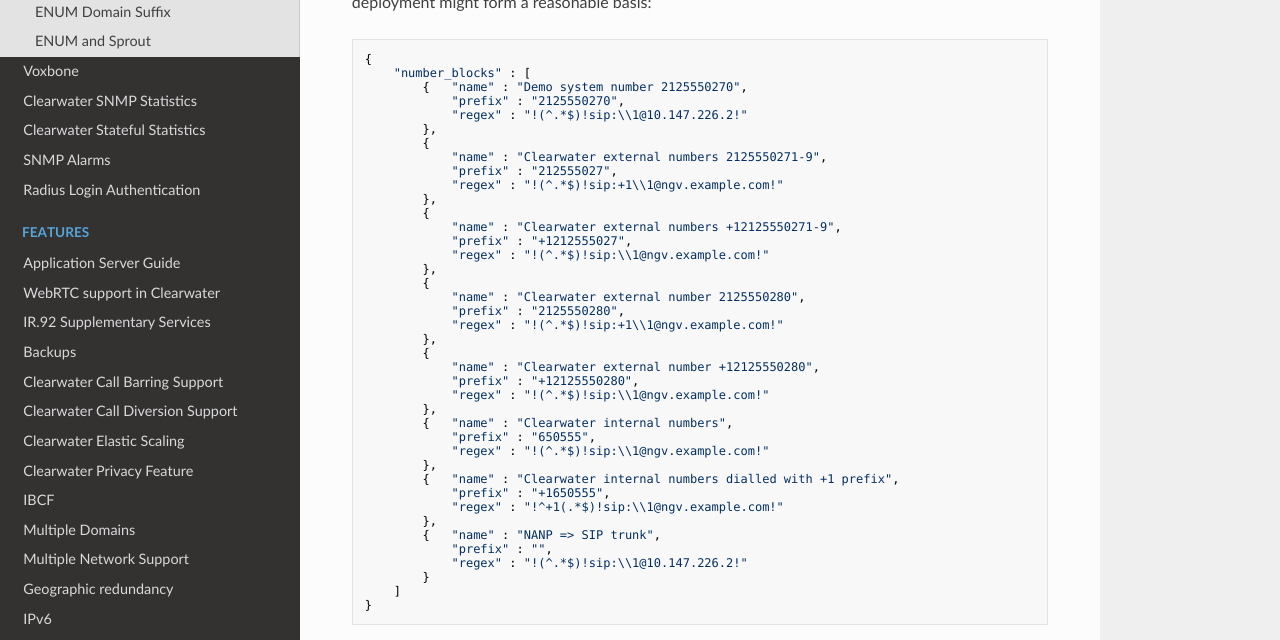
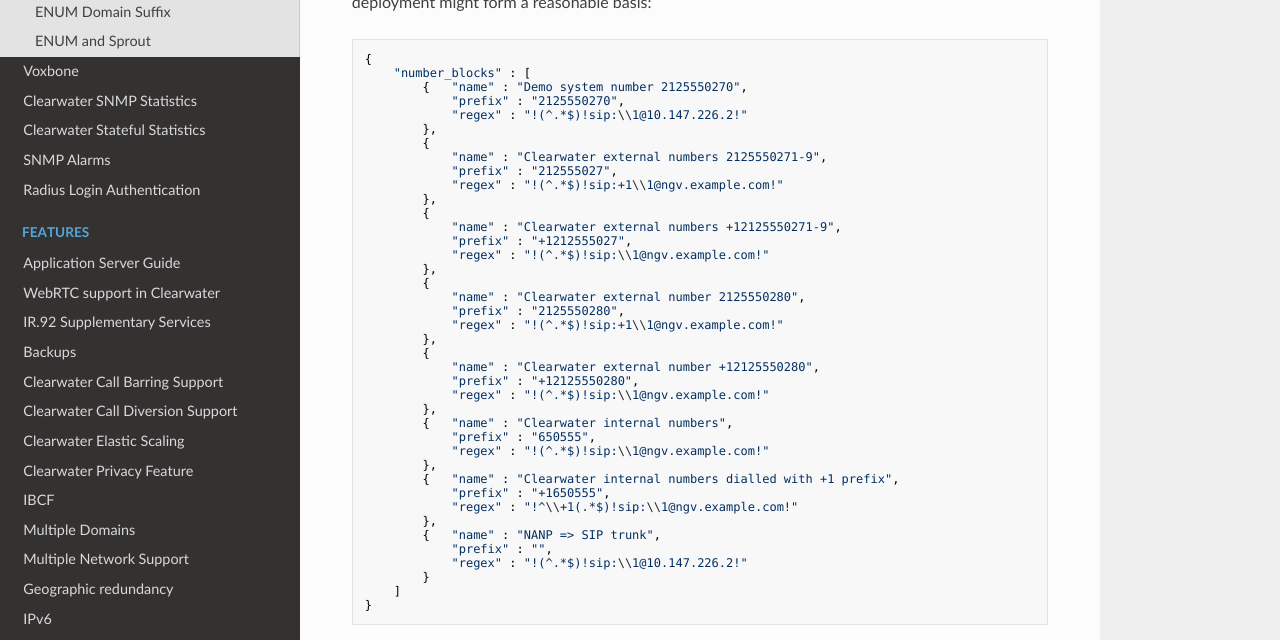
Before and after one commit to Metaswitch/clearwater-readthedocs, an MkDocs documentation site: the page built from docs/ENUM.md, in a window 1280 px wide and 900 px high, scrolled down 1265 px. Shown: the part 152-792 px from the top of the window. Built offline with MkDocs 1.6.1, drawn with Linux system fonts in a browser that asks for light colours; nearby versions of some CDN libraries; old or Windows-style settings are respelled for this version of MkDocs.

Commit message:
escape internal number

```diff
--- a/docs/ENUM.md
+++ b/docs/ENUM.md
@@ -100,7 +100,7 @@ from an example deployment might form a reasonable basis:
             },
             {   "name" : "Clearwater internal numbers dialled with +1 prefix",
                 "prefix" : "+1650555",
-                "regex" : "!^+1(.*$)!sip:\\1@ngv.example.com!"
+                "regex" : "!^\\+1(.*$)!sip:\\1@ngv.example.com!"
             },
             {   "name" : "NANP => SIP trunk",
                 "prefix" : "",
```
